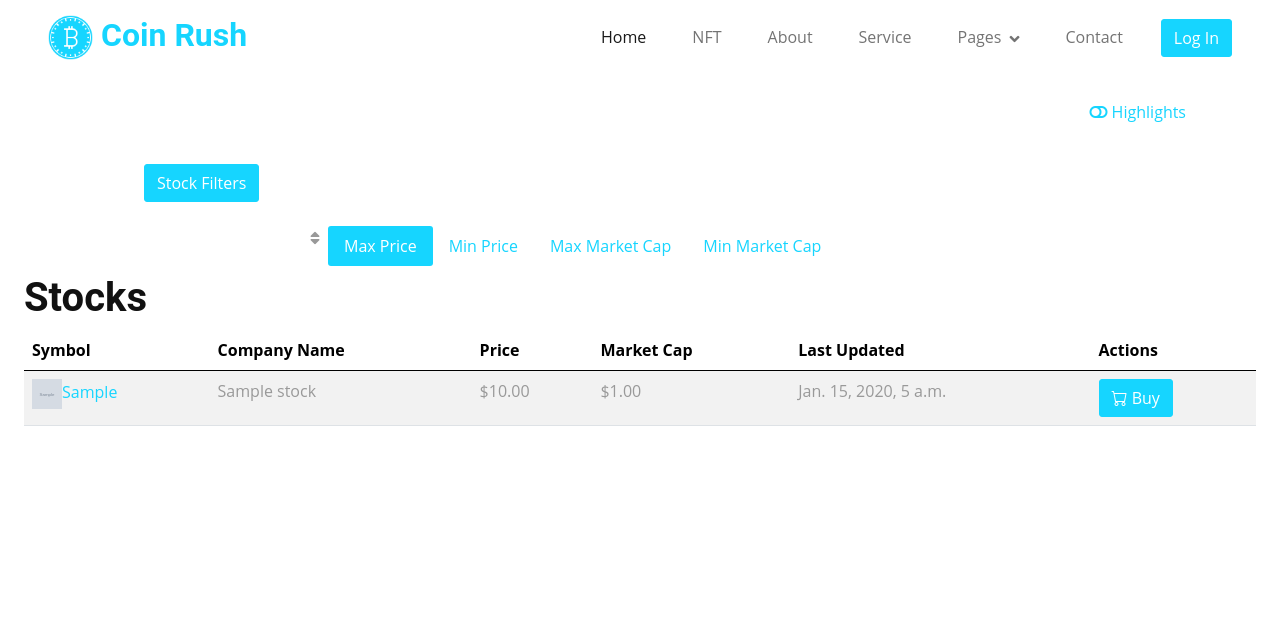
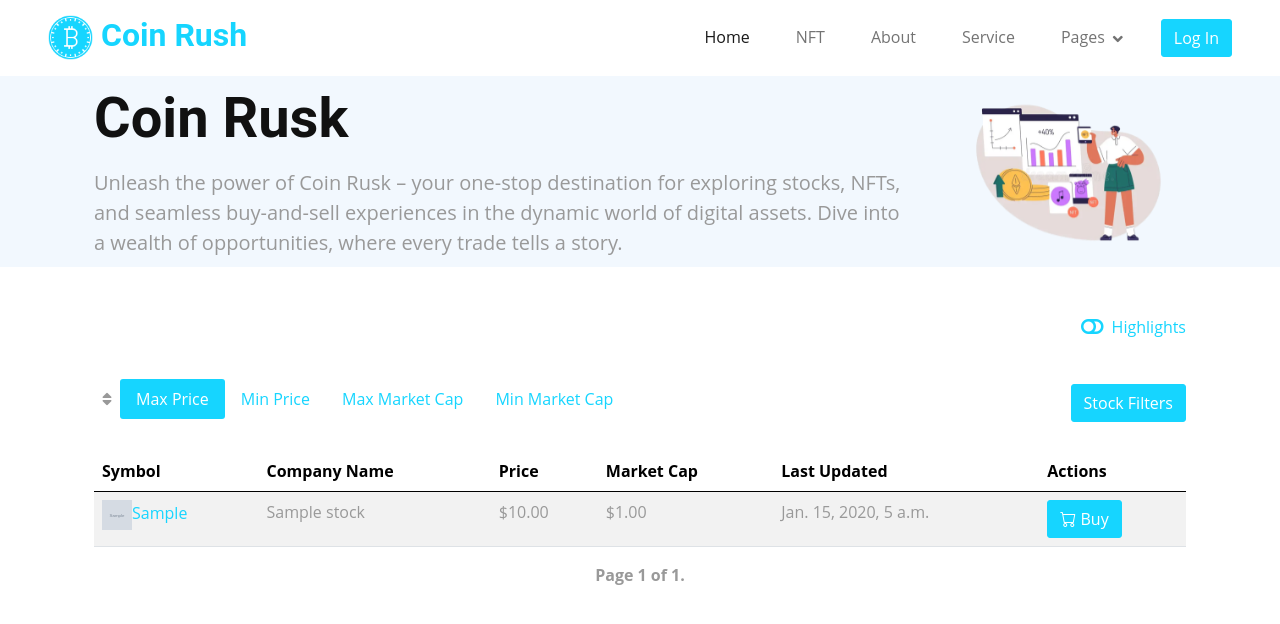
Before and after one commit to DjangoWriters-Internet-Application/Coin-Rush, a Django app: page /home/ in a window 1280 px wide. Shown: the top 624 px of the page. Run offline with Django 4.2, Linux system fonts and the light colour scheme; tables that the repository leaves empty hold one stand-in row (values such as "Sample post"); grey boxes marked "Sample" are stand-in pictures; some libraries are stand-ins or nearby versions.

Commit message:
style changes

```diff
--- a/coinRush/templates/Base/base.html
+++ b/coinRush/templates/Base/base.html
@@ -39,23 +39,23 @@
 
     {% include 'Base/navbar.html' %}
 
-    <div class="container-fluid">
-        <div class="d-flex justify-content-between">
-            <div class="">
-                {% if user.is_authenticated %}
-                {% include 'Base/sidebar.html' %}
-                {% endif %}
-            </div>
-            <div class="{% if not user.is_authenticated %} w-100 {% else %} w-80 {% endif %}">
+{#    <div class="container-fluid">#}
+{#        <div class="d-flex justify-content-between">#}
+{#            <div class="">#}
+{#                {% if user.is_authenticated %}#}
+{#                {% include 'Base/sidebar.html' %}#}
+{#                {% endif %}#}
+{#            </div>#}
+{#            <div class="{% if not user.is_authenticated %} w-100 {% else %} w-80 {% endif %}">#}
                 {% block banner %}{% endblock %}
 
                 {% block content %}
                 {% endblock %}
-            </div>
-        </div>
+{#            </div>#}
+{#        </div>#}
 
 
-    </div>
+{#    </div>#}
     <script src="https://cdn.jsdelivr.net/npm/bootstrap@5.3.2/dist/js/bootstrap.bundle.min.js"
         integrity="sha384-C6RzsynM9kWDrMNeT87bh95OGNyZPhcTNXj1NW7RuBCsyN/o0jlpcV8Qyq46cDfL" crossorigin="anonymous">
     </script>
--- a/coinRush/templates/Base/navbar.html
+++ b/coinRush/templates/Base/navbar.html
@@ -24,11 +24,16 @@
                     <a href="{% url 'news' %}" class="dropdown-item">News</a>
                     <a href="{% url 'discussion' %}" class="dropdown-item">Discussion</a>
                     <a href="{% url 'cryptocurrency_data' %}" class="dropdown-item">Converter</a>
-                    <a href="{% url 'courses' %}" class="dropdown-item">Learn</a>
+                    <a href="{% url 'courses' %}" class="">Learn</a>
+                    <a href="contact.html" class="dropdown-item">Contact</a>
                 </div>
             </div>
-            <a href="contact.html" class="nav-item nav-link">Contact</a>
+            {% if user.is_authenticated %}
+                   <a href="{% url 'user-profile' %}" class="nav-item nav-link d-flex align-items-center" > <img src="{{ user.profile_pic.url }}" style="width: 30px;" class="border rounded-circle d-block mx-2">
+                    <span>My Profile</span></a>
+             {% endif %}
         </div>
+
 
         <div class="d-flex">
             {% if user.is_authenticated %}
--- a/coinRush/templates/Nft/buy_nft.html
+++ b/coinRush/templates/Nft/buy_nft.html
@@ -1,4 +1,5 @@
 {% extends 'Base/base.html' %}
+{% block title %}Buy NFT{% endblock %}
 {% load static %}
 {% block extraHead %}
     <script src="https://js.stripe.com/v3/"></script>
--- a/coinRush/templates/Stocks/buy_stock.html
+++ b/coinRush/templates/Stocks/buy_stock.html
@@ -1,4 +1,5 @@
 {% extends 'Base/base.html' %}
+{% block title %}Buy Stock{% endblock %}
 {% load static %}
 {% block extraHead %}
     <script src="https://js.stripe.com/v3/"></script>
--- a/coinRush/templates/index.html
+++ b/coinRush/templates/index.html
@@ -1,31 +1,62 @@
 {% extends "Base/base.html" %}
 {% block title %}Coin-Rush Stocks{% endblock %}
-{% block content %}
 {% load static %}
 {% block extraHead %}
     <link rel="stylesheet" href="{% static 'css/stocks.css' %}">
-{% endblock extraHead %}
+    <!-- Include Bootstrap JS, Popper.js, and jQuery -->
+    <script src="https://code.jquery.com/jquery-3.5.1.slim.min.js"></script>
+    <script src="https://cdn.jsdelivr.net/npm/@popperjs/core@2.0.7/dist/umd/popper.min.js"></script>
+    <script src="https://maxcdn.bootstrapcdn.com/bootstrap/4.5.2/js/bootstrap.min.js"></script>
+
+    <!-- Include Font Awesome -->
+    <link rel="stylesheet" href="https://cdnjs.cloudflare.com/ajax/libs/font-awesome/5.15.1/css/all.min.css"
+          integrity="sha384-lY6vUp9BEi3iIdva62I0pbTXJswAfPp7bg5+5lU7I95NXRSFQ6F6gJHSa9PxI1Wi" crossorigin="anonymous">
 
 
+{% endblock extraHead %}
+{% block banner %}
+    <div class="container-fluid hero-header bg-light py-2 mb-5">
+        <div class="container ">
+            <div class="row g-5 align-items-center">
+                <div class="col-lg-9">
+                    <h1 class="display-4 mb-3 animated slideInDown">Coin Rusk</h1>
+                    <div style="font-size: 20px;">
+                        Unleash the power of Coin Rusk – your one-stop destination for exploring stocks, NFTs, and
+                        seamless buy-and-sell experiences in the dynamic world of digital assets. Dive into a wealth of
+                        opportunities, where every trade tells a story.
+                    </div>
+                </div>
+                <div class="col-lg-3 animated fadeIn">
+                    <img class="img-fluid animated pulse infinite banner-img" src="{% static 'images/index-logo.png' %}"
+                         alt="" style="width: 300px">
+                </div>
+            </div>
+        </div>
+    </div>
+{% endblock %}
+{% block content %}
     <div class="container mt-4">
         <div class="d-flex justify-content-end align-items-center mb-3">
-        <!-- Toggle button icon with reduced margin -->
-        <div class="text-primary " data-toggle="collapse" data-target="#stockCarousel" aria-expanded="false" aria-controls="stockCarousel" id="toggleButton">
-            <i class="fas fa-toggle-off"></i>
-            Highlights
+            <div class="text-primary d-flex align-items-center" data-toggle="collapse" data-target="#stockCarousel"
+                 aria-expanded="false"
+                 aria-controls="stockCarousel" id="toggleButton">
+                <i class="fas fa-toggle-off mx-2" style="font-size: 20px;"></i>
+                <span style="font-size: 16px;">Highlights</span>
             </div>
         </div>
 
         <div class="row">
-        <div class="col-md-3">
+            <div class="col-md-4">
                 <!-- Your existing carousel -->
-            <div id="stockCarousel" class="carousel slide collapse" data-ride="carousel" data-interval="1500">
+                <div id="stockCarousel" class="carousel slide collapse border border-2  border-primary p-3"
+                     data-ride="carousel" data-interval="1500">
                     <div class="carousel-inner">
                         {% for stock in top_stocks %}
                             <div class="carousel-item {% if forloop.first %}active{% endif %}">
                                 <div class="row">
                                     <div class="col-md-8">
-                                    <h5 class="mb-1"><strong>{{ stock.company_name }}</strong> ({{ stock.symbol }})</h5>
+                                        <h5 class="mb-1"><strong>{{ stock.company_name }}</strong> ({{ stock.symbol }})
+                                        </h5>
                                         <p class="mb-1">Current Price: ${{ stock.current_price }}</p>
                                         <p class="mb-1">Market Cap: ${{ stock.market_cap }}</p>
                                     </div>
@@ -52,46 +83,18 @@
             <!-- Add three more carousels here with the same structure as the existing one -->
             <!-- You can copy the existing carousel code and modify it for each additional carousel -->
 
-        <div class="col-md-3">
+            <div class="col-md-4">
                 <!-- Second carousel -->
                 <!-- Add your content for the second carousel here -->
             </div>
 
-        <div class="col-md-3">
+            <div class="col-md-4">
                 <!-- Third carousel -->
                 <!-- Add your content for the third carousel here -->
             </div>
 
         </div>
-</div>
 
-<!-- Include Bootstrap JS, Popper.js, and jQuery -->
-<script src="https://code.jquery.com/jquery-3.5.1.slim.min.js"></script>
-<script src="https://cdn.jsdelivr.net/npm/@popperjs/core@2.0.7/dist/umd/popper.min.js"></script>
-<script src="https://maxcdn.bootstrapcdn.com/bootstrap/4.5.2/js/bootstrap.min.js"></script>
-
-<!-- Include Font Awesome -->
-<link rel="stylesheet" href="https://cdnjs.cloudflare.com/ajax/libs/font-awesome/5.15.1/css/all.min.css" integrity="sha384-lY6vUp9BEi3iIdva62I0pbTXJswAfPp7bg5+5lU7I95NXRSFQ6F6gJHSa9PxI1Wi" crossorigin="anonymous">
-
-<script>
-    $(document).ready(function () {
-        // Toggle button state based on collapse events
-        $('#stockCarousel').on('show.bs.collapse', function () {
-            $('#toggleButton i').removeClass('fa-toggle-off').addClass('fa-toggle-on');
-        });
-
-        $('#stockCarousel').on('hide.bs.collapse', function () {
-            $('#toggleButton i').removeClass('fa-toggle-on').addClass('fa-toggle-off');
-        });
-    });
-</script>
-
-
-<div class="container mt-4">
-    <div class="d-flex justify-content-between align-items-center mb-3">
-<button class="btn btn-primary stock-button" onclick="openPopup()">Stock Filters</button>
-</div>
-</div>
 
         <div id="filterPopup" class="popup">
             <span class="close" onclick="closePopup()">&times;</span>
@@ -105,54 +108,36 @@
         </div>
         <div class="overlay" id="overlay" onclick="closePopup()"></div>
 
-
-<script>
-    function openPopup() {
-        document.getElementById('filterPopup').style.display = 'block';
-                document.getElementById('overlay').style.display = 'block';
-
-    }
-
-    function closePopup() {
-        document.getElementById('filterPopup').style.display = 'none';
-                document.getElementById('overlay').style.display = 'none';
-
-    }
-</script>
-
-<script>
-    function openPopup() {
-        document.getElementById('filterPopup').style.display = 'block';
-    }
-
-    function closePopup() {
-        document.getElementById('filterPopup').style.display = 'none';
-    }
-</script>
-
-    <div class="row mt-4">
-        <div class="col-lg-8">
-               <ul id="stock-sort" class="nav nav-pills d-flex justify-content-end mb-2">
+        <div class="row my-4 d-flex justify-content-center align-items-center">
+            <div class="col-8">
+                <ul id="stock-sort" class="nav nav-pills d-flex align-items-center mb-2">
                     <li class="nav-item">
                         <span class="mx-2"><i class="fa fa-sort"></i></span>
                     </li>
                     <li class="nav-item">
-        <a class="nav-link {% if request.GET.order_by == 'max-price' or request.GET.order_by == None  or request.GET.order_by == '' %} active {% else %} inactive {% endif %}" aria-current="page" href="?order_by=max-price">Max Price</a>
+                        <a class="nav-link {% if request.GET.order_by == 'max-price' or request.GET.order_by == None  or request.GET.order_by == '' %} active {% else %} inactive {% endif %}"
+                           aria-current="page" href="?order_by=max-price">Max Price</a>
                     </li>
                     <li class="nav-item">
-        <a class="nav-link{% if request.GET.order_by == 'min-price' %} active {% else %} inactive {% endif %}" href="?order_by=min-price">Min Price</a>
+                        <a class="nav-link{% if request.GET.order_by == 'min-price' %} active {% else %} inactive {% endif %}"
+                           href="?order_by=min-price">Min Price</a>
                     </li>
                     <li class="nav-item">
-        <a class="nav-link{% if request.GET.order_by == 'max-market-cap' %} active {% else %} inactive {% endif %}" href="?order_by=max-market-cap">Max Market Cap</a>
+                        <a class="nav-link{% if request.GET.order_by == 'max-market-cap' %} active {% else %} inactive {% endif %}"
+                           href="?order_by=max-market-cap">Max Market Cap</a>
                     </li>
                     <li class="nav-item">
-        <a class="nav-link{% if request.GET.order_by == 'min-market-cap' %} active {% else %} inactive {% endif %}" href="?order_by=min-market-cap">Min Market Cap</a>
+                        <a class="nav-link{% if request.GET.order_by == 'min-market-cap' %} active {% else %} inactive {% endif %}"
+                           href="?order_by=min-market-cap">Min Market Cap</a>
                     </li>
                 </ul>
             </div>
+            <div class="col-4 d-flex justify-content-end">
+                <button class="btn btn-primary stock-button" onclick="openPopup()">Stock Filters</button>
             </div>
+        </div>
+        <div class="mb-5">
 
-    <h1>Stocks</h1>
             {% if stocks %}
                 <table class="table table-striped">
                     <thead>
@@ -169,7 +154,9 @@
                     {% for stock in stocks %}
                         <tr>
                             <td><img src="{{ stock.image.url }}" alt="{{ stock.symbol }}" width="30"
-                             height="30"><a href="{% url 'stock_chart' stock_id=stock.pk %}" >{{ stock.symbol }}</td>
+                                     height="30"><a
+                                    href="{% url 'stock_chart' stock_id=stock.pk %}">{{ stock.symbol }}</a>
+                            </td>
                             <td>{{ stock.company_name }}</td>
                             <td>${{ stock.current_price }}</td>
                             <td>${{ stock.market_cap }}</td>
@@ -182,7 +169,59 @@
                     {% endfor %}
                     </tbody>
                 </table>
+                <div class="pagination justify-content-center mb-5">
+    <span class="step-links">
+        {% if stocks.has_previous %}
+            <a href="?page=1" class="btn btn-primary mx-2">&laquo; first</a>
+            <a href="?page={{ stocks.previous_page_number }}" class="btn btn-primary mx-2">previous</a>
+        {% endif %}
+
+        <span class="current fw-bold">
+            Page {{ stocks.number }} of {{ stocks.paginator.num_pages }}.
+        </span>
+
+        {% if stocks.has_next %}
+            <a href="?page={{ stocks.next_page_number }}" class="btn btn-primary mx-2">next</a>
+            <a href="?page={{ stocks.paginator.num_pages }}" class="btn btn-primary mx-2">last &raquo;</a>
+        {% endif %}
+    </span>
+                </div>
             {% else %}
-        <p>No stock data available</p>
+                <p class="fw-bold text-primary mb-5" style="font-size: 40px">No stock data available</p>
             {% endif %}
+        </div>
+    </div>
+    <script>
+        function openPopup() {
+            document.getElementById('filterPopup').style.display = 'block';
+            document.getElementById('overlay').style.display = 'block';
+
+        }
+
+        function closePopup() {
+            document.getElementById('filterPopup').style.display = 'none';
+            document.getElementById('overlay').style.display = 'none';
+
+        }
+
+        function openPopup() {
+            document.getElementById('filterPopup').style.display = 'block';
+        }
+
+        function closePopup() {
+            document.getElementById('filterPopup').style.display = 'none';
+        }
+
+        $(document).ready(function () {
+            // Toggle button state based on collapse events
+            $('#stockCarousel').on('show.bs.collapse', function () {
+                $('#toggleButton i').removeClass('fa-toggle-off').addClass('fa-toggle-on');
+            });
+
+            $('#stockCarousel').on('hide.bs.collapse', function () {
+                $('#toggleButton i').removeClass('fa-toggle-on').addClass('fa-toggle-off');
+            });
+        });
+
+    </script>
 {% endblock %}
--- a/coinRush/templates/registration/user-profile.html
+++ b/coinRush/templates/registration/user-profile.html
@@ -1,6 +1,6 @@
 {% extends "Base/base.html" %}
 
-{% block title %}User Holding{% endblock %}
+{% block title %}User Profile{% endblock %}
 {% load static %}
 {% block banner %}
 <div class="container-fluid hero-header bg-light py-2 mb-5">
--- a/coinRush/views.py
+++ b/coinRush/views.py
@@ -3,21 +3,17 @@ from django.http import HttpResponse, JsonResponse
 from django.utils import timezone
 from django.core.paginator import Paginator, PageNotAnInteger, EmptyPage
 from django.contrib.auth import login, authenticate
-from django.conf import settings
-from django.contrib.auth.views import LoginView
 from django.contrib.auth.hashers import make_password
 from decimal import Decimal
 import stripe
 from .filters import StockFilters
 from .constants import top_30_currencies, crypto_data
-from .constants import top_30_currencies, crypto_data
 import requests
 import pybase64
-
 from django.shortcuts import render, get_object_or_404
 from django.contrib import messages
 from django.shortcuts import redirect
-from django.contrib.auth.decorators import login_required  # Import login_required
+from django.contrib.auth.decorators import login_required
 from django.conf import settings
 
 from .forms import (
@@ -33,9 +29,6 @@ from .forms import (
     NewsCreateForm,
     TopicCreateForm,
     SubjectCreateForm,
-)
-
-from .forms import (
     CustomAuthenticationForm,
     TransactionFilterForm,
     SellStockForm,
@@ -45,13 +38,9 @@ from .forms import (
 )
 
 from .models import (
-    NFT,
-    Transaction,
-    UserHolding,
     Transaction,
     UserHolding,
     Learn,
-    StockPrice,
     StockPrice,
     CourseCategory,
     Feedback,
@@ -78,14 +67,15 @@ def home(request):
         order_string = "-market_cap"
     elif ord_by == "min-market-cap":
         order_string = "market_cap"
-
-    stock_filter = StockFilters(
-        request.GET, queryset=Stock.objects.all().order_by(order_string)
-    )
+    stocks = Stock.objects.all().order_by(order_string)
+    stock_filter = StockFilters(request.GET, queryset=stocks)
+    paginator = Paginator(stock_filter.qs, 10)
+    page = request.GET.get("page")
+    stocks_page = paginator.get_page(page)
     top_10_stocks = Stock.objects.all().order_by("-current_price")[:10]
 
     context = {
-        "stocks": stock_filter.qs,
+        "stocks": stocks_page,
         "form": stock_filter.form,
         "top_stocks": top_10_stocks,
     }
@@ -289,7 +279,7 @@ def transaction_history(request):
 
     if request.method == "GET":
         form = TransactionFilterForm(request.GET)
-        print(form.is_valid())
+
         if form.is_valid():
             transaction_type = form.cleaned_data.get("transaction_type")
             stock_symbol = form.cleaned_data.get("stock_symbol")
@@ -326,7 +316,7 @@ def transaction_history(request):
         transactions = paginator.page(paginator.num_pages)
     form = TransactionFilterForm(request.GET)
     return render(
-        request, "transaction/transaction_history.html", {"transactions": transactions}
+        request, "transaction/transaction_history.html", {"transactions": transactions, 'form': form}
     )
 
 
@@ -572,9 +562,9 @@ def user_holdings(request):
             stock = Stock.objects.get(symbol=stock_symbol)
             holding = holdings.filter(stock=stock).first()
             if (
-                holding
-                and quantity_to_sell > 0
-                and quantity_to_sell <= holding.quantity
+                    holding
+                    and quantity_to_sell > 0
+                    and quantity_to_sell <= holding.quantity
             ):
                 sell_price = stock.current_price * quantity_to_sell
 
@@ -869,6 +859,30 @@ def buy_nft(request, nft_symbol):
 def nft_transaction_history(request):
     user = request.user
     nft_transactions = NFTTransaction.objects.filter(user=user).order_by("-timestamp")
+    if request.method == "GET":
+        form = TransactionFilterForm(request.GET)
+        if form.is_valid():
+            transaction_type = form.cleaned_data.get("transaction_type")
+            stock_symbol = form.cleaned_data.get("stock_symbol")
+            start_date = form.cleaned_data.get("start_date")
+            end_date = form.cleaned_data.get("end_date")
+            if start_date and end_date and start_date > end_date:
+                form.add_error(
+                    "start_date", "Start date cannot be greater than end date."
+                )
+            else:
+                if transaction_type:
+                    nft_transactions = nft_transactions.filter(
+                        transaction_type=transaction_type
+                    )
+                if stock_symbol:
+                    nft_transactions = nft_transactions.filter(
+                        stock__symbol__icontains=stock_symbol
+                    )
+                if start_date:
+                    nft_transactions = nft_transactions.filter(timestamp__gte=start_date)
+                if end_date:
+                    nft_transactions = nft_transactions.filter(timestamp__lte=end_date)
 
     items_per_page = 10
     paginator = Paginator(nft_transactions, items_per_page)
@@ -880,11 +894,11 @@ def nft_transaction_history(request):
         nft_transactions = paginator.page(1)
     except EmptyPage:
         nft_transactions = paginator.page(paginator.num_pages)
-
+    form = TransactionFilterForm(request.GET)
     return render(
         request,
-        "nft/nft_transaction_history.html",
-        {"nft_transactions": nft_transactions},
+        "transaction/nft_transaction_history.html",
+        {"nft_transactions": nft_transactions, 'form': form},
     )
 
 
@@ -913,9 +927,9 @@ def nft_user_holdings(request):
             holding = holdings.filter(nft=nft).first()
 
             if (
-                holding
-                and quantity_to_sell > 0
-                and quantity_to_sell <= holding.quantity
+                    holding
+                    and quantity_to_sell > 0
+                    and quantity_to_sell <= holding.quantity
             ):
                 sell_price = nft.current_price * quantity_to_sell
 
@@ -946,7 +960,7 @@ def nft_user_holdings(request):
 
     return render(
         request,
-        "nft/nft_user_holdings.html",
+        "userholding/nft_user_holdings.html",
         {"user": request.user, "holdings": holdings_page, "sell_form": sell_form},
     )
 
@@ -977,13 +991,13 @@ def convert(source, to, amount):
         # return str(amount) + " " + collective_dict[str(source)] + " = " + str(
         #     round(data['data'][source]['quote'][to]['price'], 4)) + " " + collective_dict[str(to)]
         return (
-            str(amount)
-            + " "
-            + collective_dict[str(source)]
-            + " = "
-            + str(round(data["data"]["quote"][to]["price"], 4))
-            + " "
-            + collective_dict[str(to)]
+                str(amount)
+                + " "
+                + collective_dict[str(source)]
+                + " = "
+                + str(round(data["data"]["quote"][to]["price"], 4))
+                + " "
+                + collective_dict[str(to)]
         )
     except:
         return "Some error occured"
```
Also changed, not shown: coinRush/forms.py (+41 -0 lines), coinRush/models.py (+4 -4 lines), coinRush/templates/userholding/nft_user_holdings.html (+41 -9 lines), coinRush/templates/userholding/user_holdings.html (+6 -4 lines), coinRush/static/images/index-logo.png (added), coinRush/static/images/nft_holding.png (added), media/profile_pics/311612419_672539907927679_3926536790911388506_n.jpg (added), 1 other file. Lines whose indentation alone changed are shown as unchanged.
